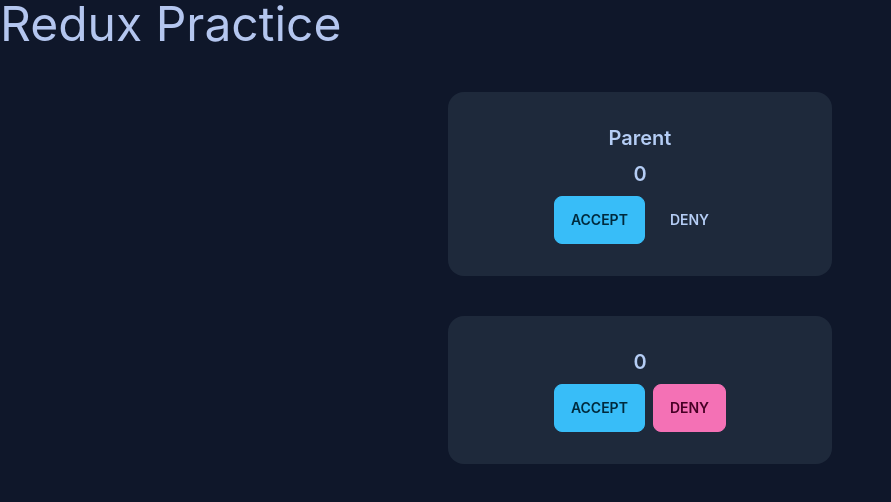
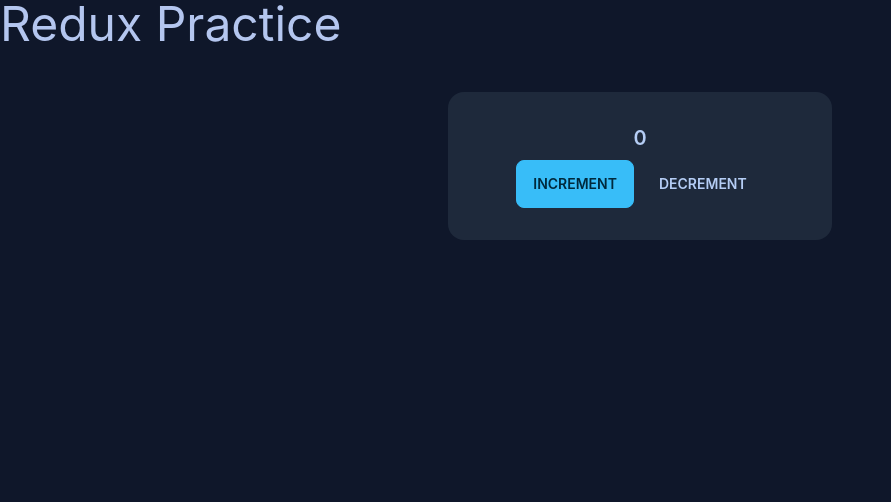
Before and after one commit to mdnaimurrahaman/Redux-Practice, a React (Create React App) app: page / in a window 1280 px wide. Shown: the top 502 px of the page, without its empty margins (0-891 px from the left). Built offline with nearby package versions, Linux system fonts and the light colour scheme.

Commit message:
Problem with handling multiple states using react red

```diff
--- a/src/App.js
+++ b/src/App.js
@@ -1,5 +1,6 @@
 import { createContext, useState } from "react";
 import "./App.css";
+import Counter from "./Components/Counter";
 import Parent from "./Components/Parent";
 
 export const COUNTER_CONTEXT = createContext();
@@ -11,7 +12,7 @@ function App() {
     <COUNTER_CONTEXT.Provider value={value}>
       <div>
         <h1 className="m-auto text-5xl">Redux Practice</h1>
-        <Parent />
+        <Counter/>
       </div>
     </COUNTER_CONTEXT.Provider>
   );
--- /dev/null
+++ b/src/Components/Counter.js
@@ -0,0 +1,40 @@
+import React, { useReducer } from "react";
+
+const Counter = () => {
+  const initialState = 0;
+  const reducer = (state, action) => {
+    if (action.type === "Increment") {
+      return state + 1;
+    } else if (action.type === "Decrement") {
+      return state - 1;
+    }
+  };
+
+  const [state, dispatch] = useReducer(reducer, initialState);
+
+  return (
+    <div>
+      <div className="card w-96 bg-neutral text-neutral-content m-auto mt-11">
+        <div className="card-body items-center text-center">
+          <h2 className="card-title">{state}</h2>
+          <div className="card-actions justify-end">
+            <button
+              className="btn btn-primary"
+              onClick={() => dispatch({ type: "Increment" })}
+            >
+              Increment
+            </button>
+            <button
+              className="btn btn-ghost"
+              onClick={() => dispatch({ type: "Decrement" })}
+            >
+              Decrement
+            </button>
+          </div>
+        </div>
+      </div>
+    </div>
+  );
+};
+
+export default Counter;
```
